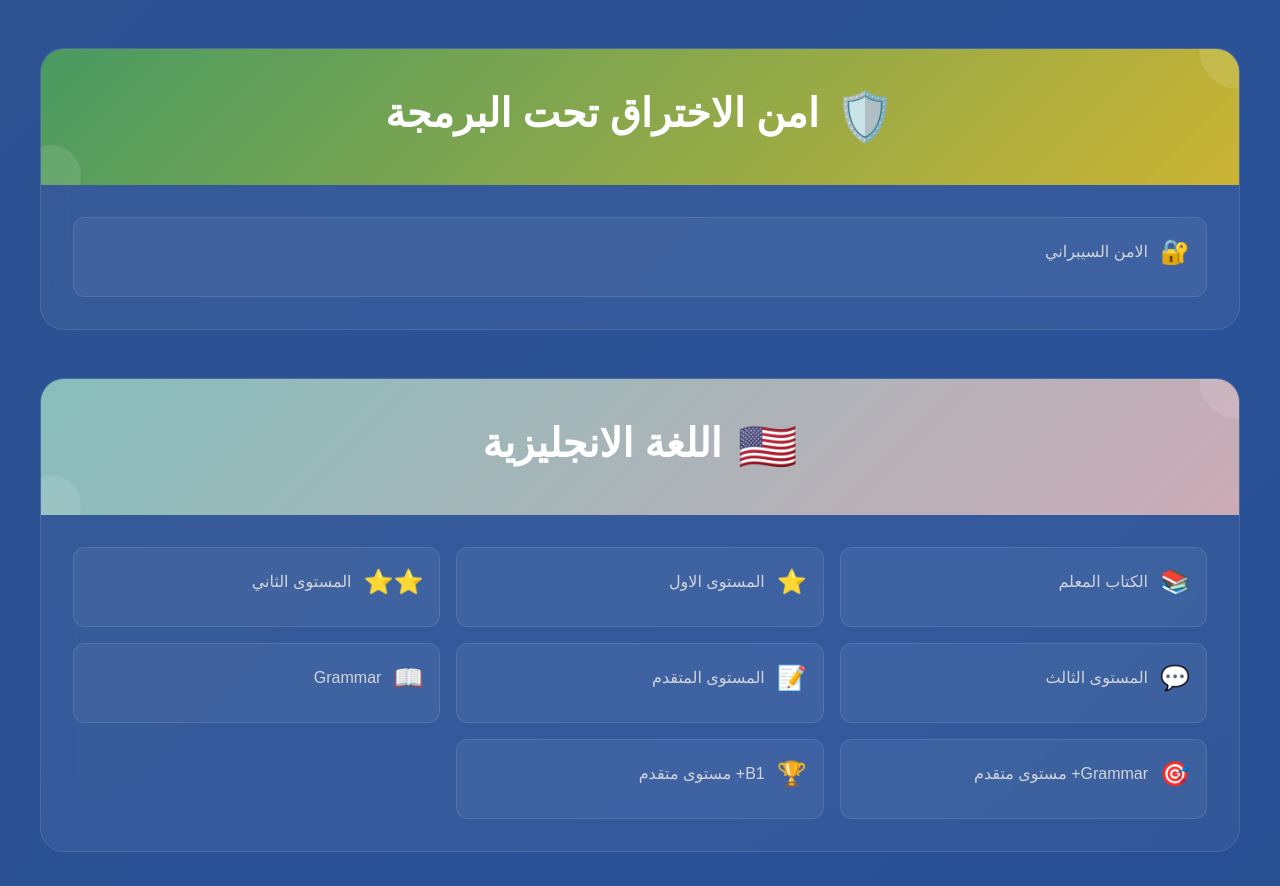
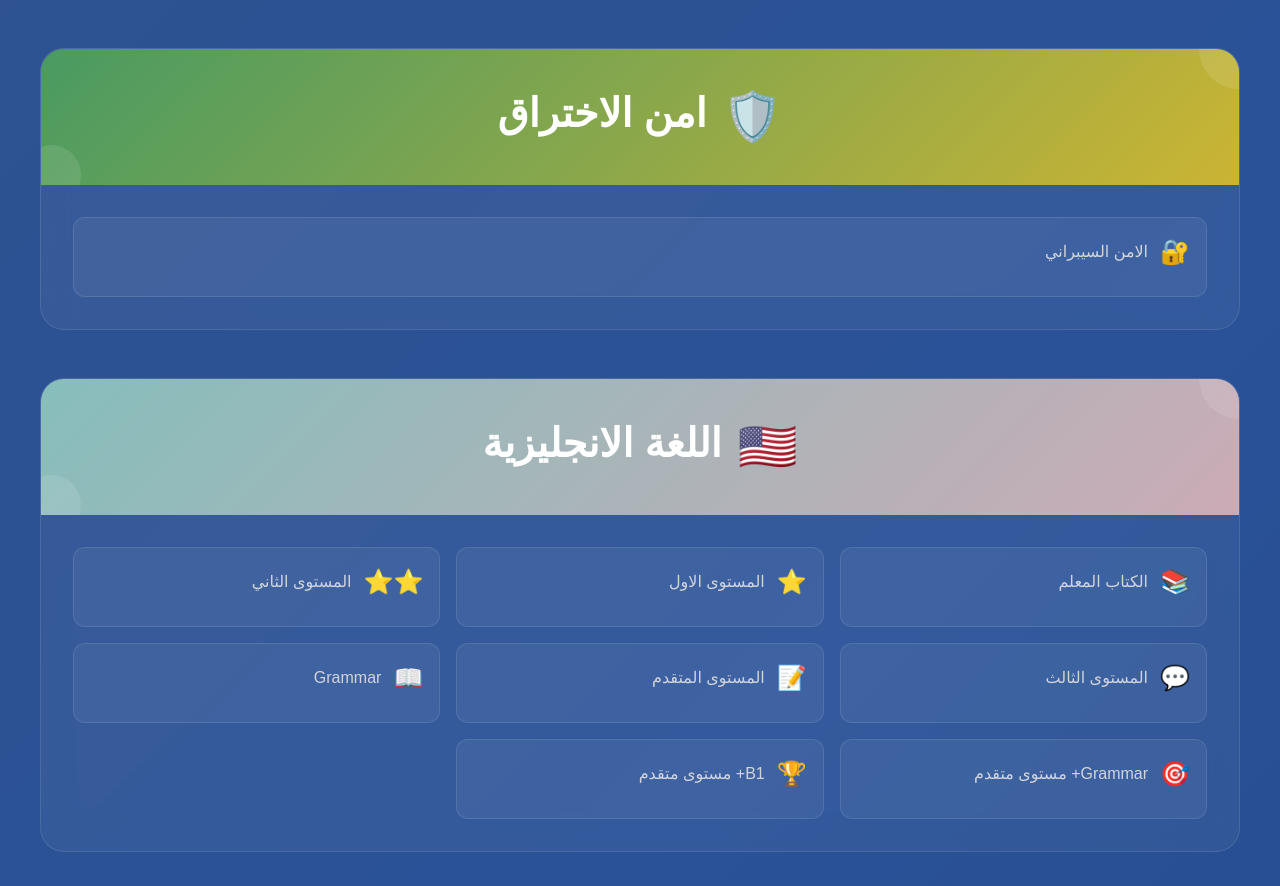
Before and after one commit to Bilel-12/BMB, a React (Vite) app: page /formation in a window 1280 px wide. Shown: the part 3016-3902 px from the top of the page. Built offline with nearby package versions, Linux system fonts and the light colour scheme.

Commit message:
Update formation.jsx

```diff
--- a/src/components/formation/formation.jsx
+++ b/src/components/formation/formation.jsx
@@ -215,7 +215,7 @@ const COURSE_SECTIONS = [
   },
 
   {
-    title: "امن الاختراق تحت البرمجة",
+    title: "امن الاختراق ",
     icon: "🛡️",
     gradient: "linear-gradient(135deg, #5bc17bff 0%, #fee140 100%)",
     items: [
```
